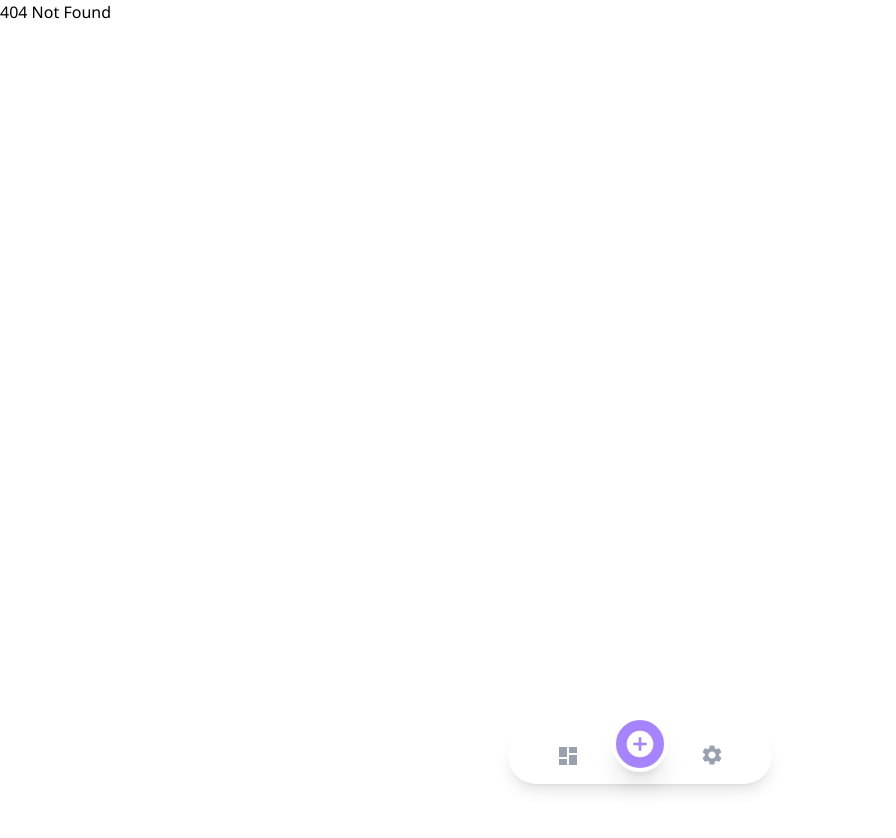
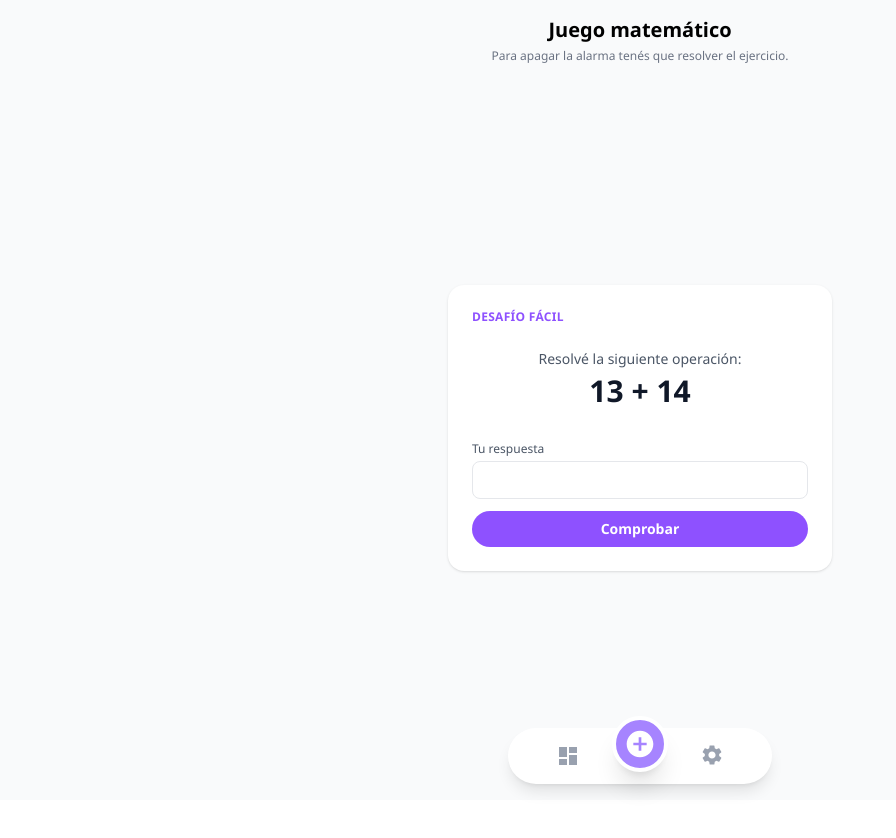
Before and after one commit to beluaris-coder/Obligatorio-despertador, a React (Vite) app: page /juego-matematico in a window 1280 px wide. Before the commit this address had no page. Shown: the top 838 px of the page, without its empty margins (0-896 px from the left). Before the commit the page ends 800 px from the top, so only its background shows below. Built offline with nearby package versions, Linux system fonts and the light colour scheme.

Commit message:
Sol Juego Matematico

```diff
--- a/src/App.jsx
+++ b/src/App.jsx
@@ -1,64 +1,84 @@
 import "./App.css";
 import { Routes, Route, NavLink } from "react-router-dom";
 import { MdAddCircle, MdSettings, MdDashboard } from "react-icons/md";
+
 import Dashboard from "./components/Dashboard";
 import FormEscena from "./components/FormEscena";
-import Config from "./components/Config"
+import Config from "./components/Config";
 import NotFound from "./components/NotFound";
 import DetalleEscena from "./components/DetalleEscena";
-
-
+import JuegoMatematico from "./components/JuegoMatematico";
 
 function App() {
   return (
     <>
       <main className="pb-24">
         <Routes>
+          {/* Home / Dashboard */}
           <Route path="/" element={<Dashboard />} />
+
+          {/* Crear nueva escena */}
           <Route path="agregar" element={<FormEscena />} />
+
+          {/* Editar escena */}
+          <Route path="escena/:id/editar" element={<FormEscena />} />
+
+          {/* Detalle de escena */}
+          <Route path="escena/:id" element={<DetalleEscena />} />
+
+          {/* Juego matemático */}
+          <Route path="juego-matematico" element={<JuegoMatematico />} />
+
+          {/* Configuración */}
           <Route path="config" element={<Config />} />
-          <Route path="/escena/:id" element={<DetalleEscena />} />
-            <Route path="/escena/:id/editar" element={<FormEscena />} />
+
+          {/* 404 */}
           <Route path="*" element={<NotFound />} />
         </Routes>
       </main>
 
+      {/* NAV INFERIOR */}
       <footer className="fixed bottom-4 left-0 right-0 flex justify-center z-50">
         <nav className="bg-white rounded-full shadow-lg px-12 py-3 flex items-center gap-8">
-
+          {/* Dashboard */}
           <NavLink
             to="/"
             className={({ isActive }) =>
-              `flex flex-col items-center justify-center text-xs transition-colors ${isActive ? "text-violet-500" : "text-gray-400"
+              `flex flex-col items-center justify-center text-xs transition-colors ${
+                isActive ? "text-violet-500" : "text-gray-400"
               }`
             }
           >
             <MdDashboard className="w-6 h-6" />
           </NavLink>
 
-          <NavLink to="/agregar" className=
-            {({ isActive }) => `flex items-center justify-center rounded-full w-14 h-14 -mt-6 shadow-xl border-4 border-white transition-all
-               ${isActive
-                ? "bg-violet-500 text-white"
-                : "bg-violet-400 text-white"}`
+          {/* Agregar escena */}
+          <NavLink
+            to="/agregar"
+            className={({ isActive }) =>
+              `flex items-center justify-center rounded-full w-14 h-14 -mt-6 shadow-xl border-4 border-white transition-all ${
+                isActive
+                  ? "bg-violet-500 text-white"
+                  : "bg-violet-400 text-white"
+              }`
             }
           >
-            <MdAddCircle className="w-89 h-8" />
+            <MdAddCircle className="w-8 h-8" />
           </NavLink>
 
+          {/* Configuración */}
           <NavLink
             to="/config"
             className={({ isActive }) =>
-              `flex flex-col items-center justify-center text-xs transition-colors ${isActive ? "text-violet-500" : "text-gray-400"
+              `flex flex-col items-center justify-center text-xs transition-colors ${
+                isActive ? "text-violet-500" : "text-gray-400"
               }`
             }
           >
             <MdSettings className="w-6 h-6 mb-0.5" />
           </NavLink>
         </nav>
-      </footer >
-
-
+      </footer>
     </>
   );
 }
--- /dev/null
+++ b/src/components/CardJuegoMatematico.jsx
@@ -0,0 +1,81 @@
+import Button from "./Shared/Button";
+
+const tituloPorDificultad = (dificultad) => {
+  if (dificultad === "media") return "Desafío medio";
+  if (dificultad === "dificil") return "Desafío difícil";
+  return "Desafío fácil";
+};
+
+const CardJuegoMatematico = ({
+  dificultad,
+  operacionTexto,
+  respuesta,
+  error,
+  resuelto,
+  onChangeRespuesta,
+  onSubmit,
+  onSalir,
+}) => {
+  return (
+    <div className="w-full max-w-sm bg-white rounded-2xl shadow-sm p-6 flex flex-col gap-4">
+      <p className="text-xs font-semibold text-violet-500 uppercase tracking-wide">
+        {tituloPorDificultad(dificultad)}
+      </p>
+
+      <div className="text-center my-2">
+        <p className="text-sm text-gray-600 mb-1">
+          Resolv&eacute; la siguiente operación:
+        </p>
+        <p className="text-3xl font-bold text-gray-900">
+          {operacionTexto}
+        </p>
+      </div>
+
+      <form onSubmit={onSubmit} className="flex flex-col gap-3 mt-2">
+        <div className="flex flex-col gap-1">
+          <label className="text-xs text-gray-600">
+            Tu respuesta
+          </label>
+          <input
+            type="number"
+            step="any"
+            inputMode="decimal"
+            className="w-full rounded-lg border border-gray-200 px-3 py-2 text-sm focus:outline-none focus:ring-2 focus:ring-violet-300"
+            value={respuesta}
+            onChange={(e) => onChangeRespuesta(e.target.value)}
+            disabled={resuelto}
+          />
+          {error && (
+            <p className="text-xs text-red-500 mt-1">
+              {error}
+            </p>
+          )}
+        </div>
+
+        {!resuelto && (
+          <Button
+            type="submit"
+            variante="primario"
+            label="Comprobar"
+          />
+        )}
+
+        {resuelto && (
+          <div className="flex flex-col gap-2 mt-2">
+            <p className="text-sm text-green-600 font-medium text-center">
+              ¡Correcto! La alarma se apagó.
+            </p>
+            <Button
+              type="button"
+              variante="primario"
+              label="Continuar"
+              onClick={onSalir}
+            />
+          </div>
+        )}
+      </form>
+    </div>
+  );
+};
+
+export default CardJuegoMatematico;
--- a/src/components/DetalleEscena.jsx
+++ b/src/components/DetalleEscena.jsx
@@ -73,8 +73,19 @@ const DetalleEscena = () => {
     },
   });
 
-  const handleEjecutar = () => ejecutarEscena();
-  const handleDetener = () => detenerEscena();
+  const handleEjecutar = () => {
+    const accionJuego = acciones.find(
+      (a) => a.funcionalidad === "juego_matematico"
+    );
+
+    if (accionJuego) {
+      const dificultad = accionJuego.parametros?.dificultad || "facil";
+      navigate(`/juego-matematico?dificultad=${dificultad}`);
+      return;
+    }
+
+    ejecutarEscena();
+  }; const handleDetener = () => detenerEscena();
   const handleEditar = () => navigate(`/escena/${id}/editar`);
 
   if (isLoading) return <Loader />;
@@ -110,7 +121,7 @@ const DetalleEscena = () => {
 
       <article className="mt-2 flex flex-col gap-2">
         {!enEjecucion && (
-          <Button variante="primario" onClick={handleEjecutar} disabled={isExecuting} label={isExecuting ? "Ejecutando..." : "Ejecutar escena"}/>
+          <Button variante="primario" onClick={handleEjecutar} disabled={isExecuting} label={isExecuting ? "Ejecutando..." : "Ejecutar escena"} />
         )}
         {enEjecucion && (
           <Button onClick={handleDetener} disabled={isStopping} label={isStopping ? "Deteniendo..." : "Detener escena"} />
--- /dev/null
+++ b/src/components/HeaderJuegoMatematico.jsx
@@ -0,0 +1,14 @@
+const HeaderJuegoMatematico = () => {
+  return (
+    <header className="mb-6">
+      <h1 className="text-xl font-semibold text-center">
+        Juego matemático
+      </h1>
+      <p className="text-xs text-gray-500 text-center mt-1">
+        Para apagar la alarma tenés que resolver el ejercicio.
+      </p>
+    </header>
+  );
+};
+
+export default HeaderJuegoMatematico;
--- /dev/null
+++ b/src/components/JuegoMatematico.jsx
@@ -0,0 +1,95 @@
+import { useEffect, useMemo, useState } from "react";
+import { useNavigate, useSearchParams } from "react-router-dom";
+import HeaderJuegoMatematico from "./HeaderJuegoMatematico";
+import CardJuegoMatematico from "./CardJuegoMatematico";
+
+const generarOperacion = (dificultad) => {
+  if (dificultad === "media") {
+    const a = Math.floor(Math.random() * 8) + 2;
+    const b = Math.floor(Math.random() * 8) + 2;
+    return { texto: `${a} × ${b}`, resultado: a * b };
+  }
+
+  if (dificultad === "dificil") {
+    const resultado = Math.floor(Math.random() * 20) + 2;
+    const divisor = Math.floor(Math.random() * 8) + 2;
+    const dividendo = resultado * divisor;
+    return { texto: `${dividendo} ÷ ${divisor}`, resultado };
+  }
+
+  const a = Math.floor(Math.random() * 20) + 1;
+  const b = Math.floor(Math.random() * 20) + 1;
+  return { texto: `${a} + ${b}`, resultado: a + b };
+};
+
+const JuegoMatematico = () => {
+  const navigate = useNavigate();
+  const [params] = useSearchParams();
+
+  // NUEVO: dificultad desde query param
+  const dificultad = params.get("dificultad") || "facil";
+
+  const [respuesta, setRespuesta] = useState("");
+  const [error, setError] = useState("");
+  const [resuelto, setResuelto] = useState(false);
+
+  const operacion = useMemo(() => generarOperacion(dificultad), [dificultad]);
+
+  const handleChangeRespuesta = (valor) => {
+    setRespuesta(valor);
+    if (error) setError("");
+  };
+
+  const handleSubmit = (e) => {
+    e.preventDefault();
+    if (resuelto) return;
+
+    const numero = Number(String(respuesta).replace(",", "."));
+
+    if (Number.isNaN(numero)) {
+      setError("Ingresá un número válido.");
+      return;
+    }
+
+    if (numero !== operacion.resultado) {
+      setError("Respuesta incorrecta. Probá de nuevo.");
+      return;
+    }
+
+    setResuelto(true);
+  };
+
+  const handleSalir = () => navigate("/");
+
+  useEffect(() => {
+    const handler = (e) => {
+      if (!resuelto) {
+        e.preventDefault();
+        e.returnValue = "";
+      }
+    };
+    window.addEventListener("beforeunload", handler);
+    return () => window.removeEventListener("beforeunload", handler);
+  }, [resuelto]);
+
+  return (
+    <section className="min-h-screen bg-gray-50 flex flex-col p-4 pb-8">
+      <HeaderJuegoMatematico />
+
+      <main className="flex-1 flex items-center justify-center">
+        <CardJuegoMatematico
+          dificultad={dificultad}
+          operacionTexto={operacion.texto}
+          respuesta={respuesta}
+          error={error}
+          resuelto={resuelto}
+          onChangeRespuesta={handleChangeRespuesta}
+          onSubmit={handleSubmit}
+          onSalir={handleSalir}
+        />
+      </main>
+    </section>
+  );
+};
+
+export default JuegoMatematico;
```
